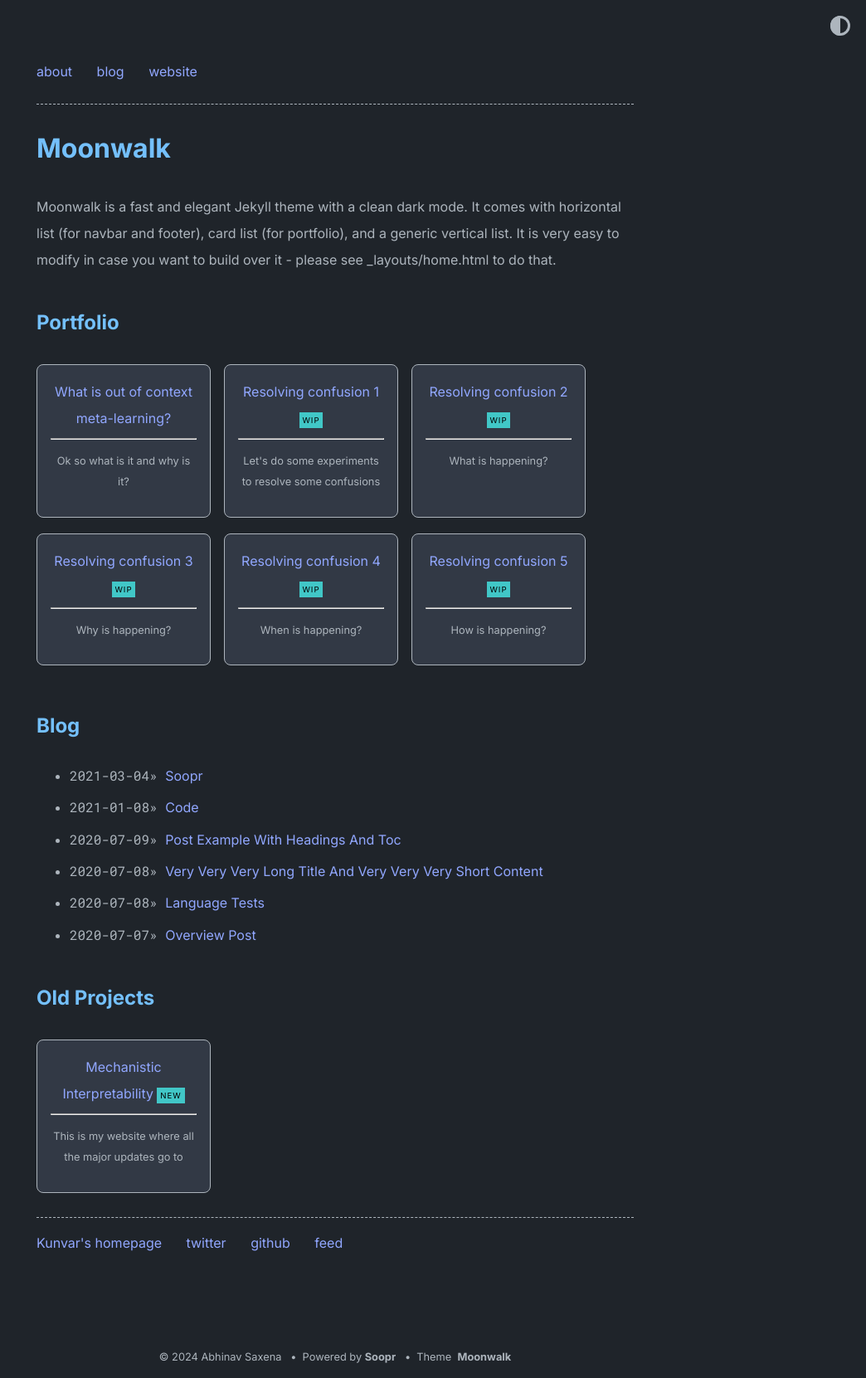
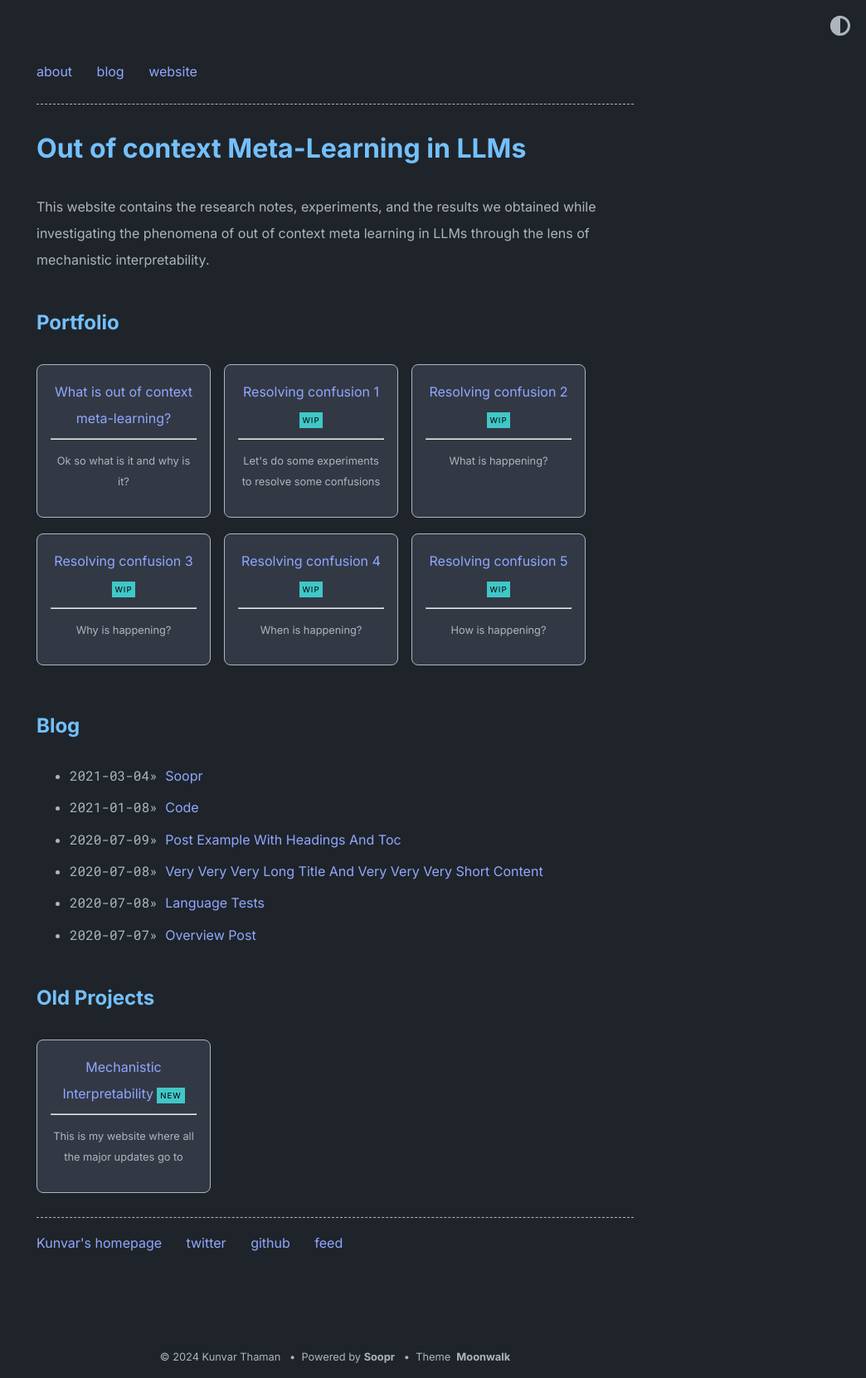
Before and after one commit to firstuserhere/metalearning, a Jekyll site: the page built from index.md, in a window 1280 px wide. Shown: the whole page at 83% size, without its empty margins (236-1280 px from the left). Built offline with Jekyll 4.4.1, drawn with Linux system fonts in a browser that asks for light colours.

Commit message:
home page content change

```diff
--- a/_config.yml
+++ b/_config.yml
@@ -1,8 +1,8 @@
-title: Moonwalk
-author: Abhinav Saxena
-url: https://www.abhinavsaxena.com/moonwalk # root address of the site
+title: Out of context Meta-Learning in LLMs
+author: Kunvar Thaman
+url: https://firstuserhere.github.io/metalearning # root address of the site
 description: > # description of the site (multiple lines allowed)
-  Moonwalk is a fast and elegant Jekyll theme with a clean dark mode. It comes with horizontal list (for navbar and footer), card list (for portfolio), and a generic vertical list. It is very easy to modify in case you want to build over it - please see _layouts/home.html to do that.
+ This website contains the research notes, experiments, and the results we obtained while investigating the phenomena of out of context meta learning in LLMs through the lens of mechanistic interpretability.
 
 permalink: /:slug
 
```
